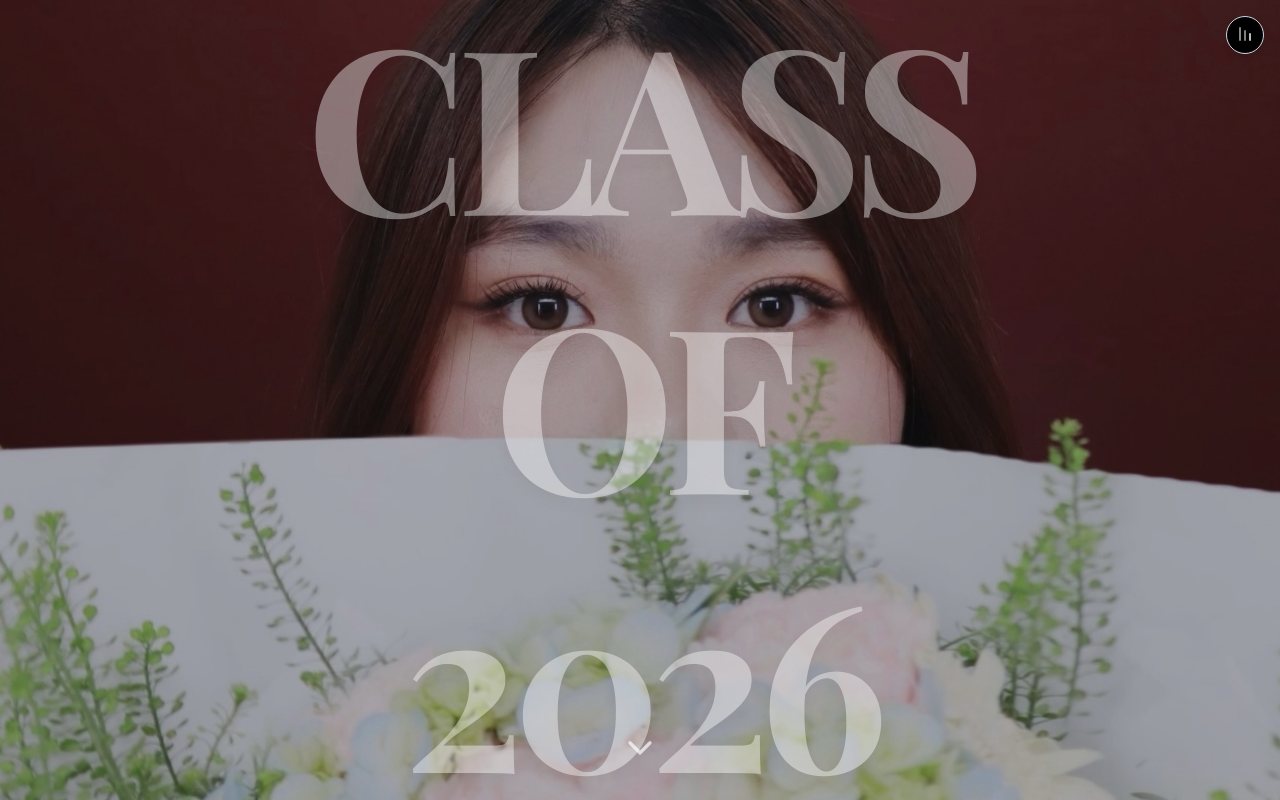
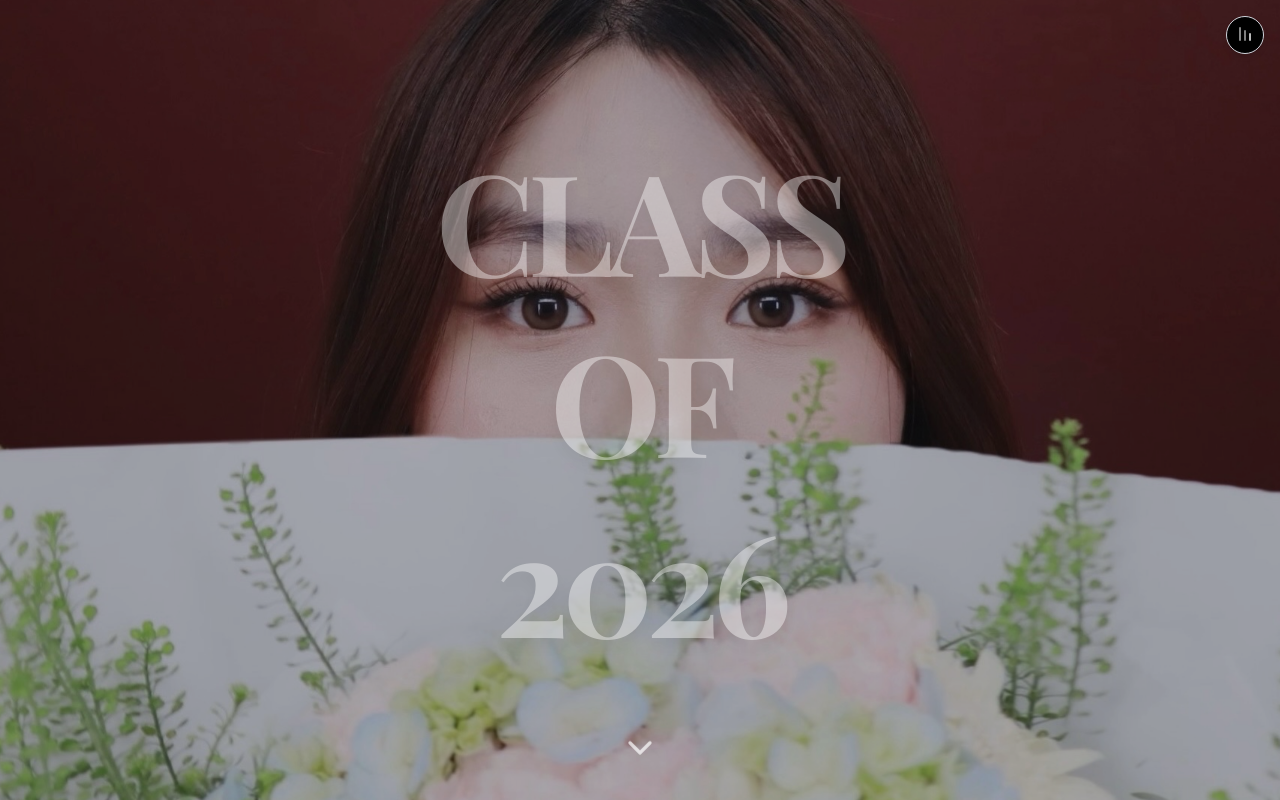
Before and after one commit to nhuhooo/nhuhooo-grad-invitation, a Next.js app: page / in a window 1280 px wide. Built offline with nearby package versions, Linux system fonts and the light colour scheme; a web font is replaced by a local one.

Commit message:
Update layout and content based on local edits

```diff
--- a/src/app/page.js
+++ b/src/app/page.js
@@ -43,7 +43,27 @@ export default async function Home({ searchParams }) {
 
           {/* Text Overlay on Image */}
           <div className="absolute inset-0 z-10 flex flex-col items-center justify-center w-full h-full py-16 sm:py-24 lg:py-32 pointer-events-none">
-          <h1 className={`${playfairFont.className} flex flex-col justify-center items-center gap-4 md:gap-8 lg:gap-12 uppercase text-[28vw] sm:text-[25vw] md:text-[20vw] lg:text-[18vw] leading-none text-white drop-shadow-xl font-bold tracking-tighter opacity-40 text-center`}>
+            <h1
+              className={`
+      ${playfairFont.className}
+      flex flex-col
+      justify-center
+      items-center
+      gap-4 md:gap-8 lg:gap-10
+      uppercase
+      text-[28vw]
+      sm:text-[25vw]
+      md:text-[20vw]
+      lg:text-[11vw]
+      leading-none
+      text-white
+      drop-shadow-xl
+      font-bold
+      tracking-tighter
+      opacity-40
+      text-center
+    `}
+            >
               <span>Class</span>
               <span>of</span>
               <span>2026</span>
@@ -72,11 +92,10 @@ export default async function Home({ searchParams }) {
 
         {/* ================= SLIDE 4 ================= */}
         <section className="w-full h-[100dvh] shrink-0 relative flex flex-col items-center justify-center px-6 sm:px-8">
-        <div
-          className={`${windSongFont.className} text-2xl sm:text-3xl md:text-3xl lg:text-4xl xl:text-4xl text-[#003153] mb-2 sm:mb-4 lg:mb-2 leading-relaxed text-center w-full max-w-4xl lg:-translate-y-4`}
-        >
+  <div className={`${windSongFont.className} text-2xl sm:text-3xl md:text-3xl lg:text-4xl xl:text-4xl text-[#003153] mb-2 sm:mb-4 lg:mb-2 leading-relaxed text-center w-full max-w-4xl lg:-translate-y-4`}>
     Thank you for walking by my side through every high and low of these past 4 years.
   </div>
+
   <HeartCollage
     customPhotos={[
       "/h1.JPG",
@@ -94,9 +113,9 @@ export default async function Home({ searchParams }) {
       "/h14.jpeg",
     ]}
   />
+
   <ScrollIndicator color="text-[#003153]/50" />
 </section>
-
         {/* ================= SLIDE 6 (ENVELOPE) ================= */}
         <section className="w-full h-[100dvh] shrink-0 flex flex-col items-center justify-center bg-[#fdfaf6] p-4">
 
--- a/src/components/HeartCollage.jsx
+++ b/src/components/HeartCollage.jsx
@@ -52,8 +52,7 @@ export const HeartCollage = ({
 }) => {
     let imageCounter = 0;
     return (
-        <div className="flex flex-col items-center justify-center py-2 sm:py-6 relative select-none w-full bg-[#fdfaf6] overflow-hidden">
-
+<div className="flex flex-col items-center justify-center py-2 sm:py-4 relative select-none w-full bg-[#fdfaf6] overflow-hidden">
             <style>{`
                 @keyframes heartbeat {
                     0%, 100% { transform: scale(1); }
```
Lines whose indentation alone changed are shown as unchanged.
